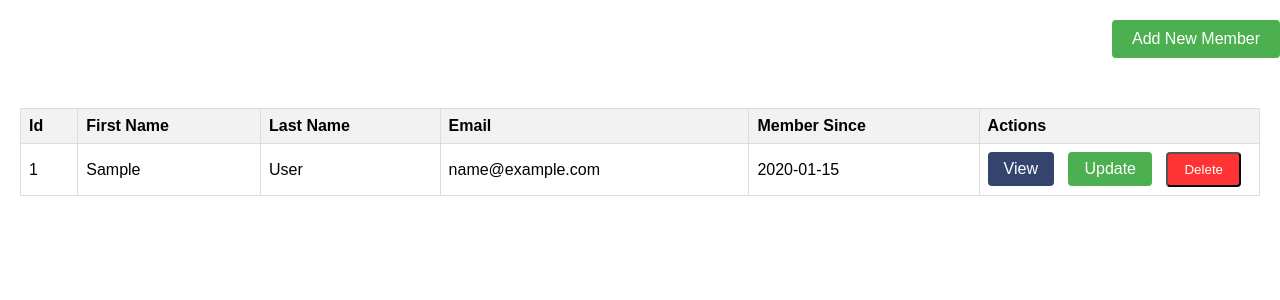
After one commit to emmanuel-mwendwa/Library_Management_System, a Flask app: page /members/view_members in a window 1280 px wide. The commit adds this page. Shown: the top 300 px of the page. Run offline with Flask 3, Linux system fonts and the light colour scheme; tables that the repository leaves empty hold one stand-in row (values such as "Sample post").

Commit message:
Member CRUD operations

```diff
--- a/app/__init__.py
+++ b/app/__init__.py
@@ -26,5 +26,8 @@ def create_app(config_name):
     from .books import book as book_blueprint
     app.register_blueprint(book_blueprint, url_prefix='/books')
 
+    from .members import member as member_blueprint
+    app.register_blueprint(member_blueprint, url_prefix="/members")
+
 
     return app
--- a/app/books/views.py
+++ b/app/books/views.py
@@ -1,6 +1,6 @@
-from flask import render_template, redirect, url_for, flash, current_app, request
+from flask import render_template, redirect, url_for, flash
 
-from flask_login import login_required, current_user
+from flask_login import login_required
 
 from datetime import datetime
 
--- /dev/null
+++ b/app/members/__init__.py
@@ -0,0 +1,5 @@
+from flask import Blueprint
+
+member = Blueprint("member", __name__)
+
+from . import views
--- /dev/null
+++ b/app/members/views.py
@@ -0,0 +1,114 @@
+from flask import render_template, redirect, url_for, flash
+
+from flask_login import login_required
+
+from datetime import datetime
+
+from . import member
+
+from .forms import AddMemberForm
+
+from .. import db
+
+from ..models import Member
+
+
+@member.route('/add_member', methods=["GET", "POST"])
+def add_member():
+
+    form = AddMemberForm()
+
+    if form.validate_on_submit():
+
+        new_member = Member(
+            first_name=form.first_name.data,
+            last_name=form.last_name.data,
+            email=form.email.data.lower(),
+        )
+
+        db.session.add(new_member)
+
+        db.session.commit()
+
+        return redirect(url_for('member.view_members'))
+
+    submit_button_text = "Add Member"
+
+    return render_template("members/add_member.html", form=form, submit_button_text=submit_button_text)
+
+
+@member.route("/view_members")
+def view_members():
+
+    members = Member.query.all()
+
+    return render_template("members/view_members.html", members=members)
+
+
+@member.route("/view_member/<int:member_id>")
+def view_member(member_id):
+
+    try:
+
+        member = Member.query.filter_by(id=member_id).first()
+
+        if member is None:
+
+            raise Exception("Member not found")
+
+        return render_template("members/view_member.html", member=member)
+
+    except Exception as e:
+
+        flash(f"Error: {str(e)}", category="error")
+
+        return render_template("error.html")
+
+
+@member.route('/update_member/<int:member_id>', methods=["GET", "POST", "PUT"])
+def update_member(member_id):
+
+    form = AddMemberForm()
+
+    member = Member.query.get(member_id)
+
+    if member is None:
+
+        flash("Member not found", category="error")
+
+    if form.validate_on_submit():
+        # Update the member attributes based on the data received in the request
+        member.first_name = form.first_name.data
+        member.last_name = form.last_name.data
+        member.email = form.email.data
+
+        # Update the 'updated_at' attribute
+        member.updated_at = datetime.utcnow()
+
+        db.session.commit()
+
+        return redirect(url_for('member.view_member', member_id=member.id))
+
+    form.first_name.data = member.first_name
+    form.last_name.data = member.last_name
+    form.email.data = member.email
+
+    form_heading = "Update Member"
+    submit_button_text = "Update Member"
+
+    return render_template("members/add_member.html", form=form, submit_button_text=submit_button_text, form_heading=form_heading)
+
+@member.route('/delete_member/<int:member_id>', methods=["GET", "DELETE"])
+def delete_member(member_id):
+
+    member = Member.query.get(member_id)
+
+    if member is None:
+
+        flash("Member not found", category="error")
+
+    db.session.delete(member)
+
+    db.session.commit()
+
+    return redirect(url_for("member.view_members"))
--- a/app/templates/base.html
+++ b/app/templates/base.html
@@ -20,7 +20,7 @@
                 <div class="navbar-links">
                     <a href="{{ url_for('home')}}">Dashboard</a>
                     <a href="{{ url_for('book.view_books')}}">Manage Books</a>
-                    <a href="/manage-users">Manage Users</a>
+                    <a href="{{ url_for('member.view_members')}}">Manage Users</a>
                     <a href="{{ url_for('auth.logout')}}">Logout</a>
                 </div>
             </div>
--- a/app/templates/books/add_book.html
+++ b/app/templates/books/add_book.html
@@ -1,4 +1,3 @@
-<!-- add_book.html -->
 {% extends 'base.html' %}
 
 {% block styles %}
--- /dev/null
+++ b/app/templates/members/view_members.html
@@ -0,0 +1,56 @@
+{% extends 'base.html' %}
+
+{% block styles %} {{ super() }} {% endblock %}
+
+{% block content %}
+
+{{ super() }}
+
+  <div class="add-book-button">
+    <a href="{{ url_for('member.add_member') }}" class="button">Add New Member</a>
+  </div>
+
+  <div class="books-container">
+    <table class="book-table">
+      <thead>
+          <tr>
+              <th>Id</th>
+              <th>First Name</th>
+              <th>Last Name</th>
+              <th>Email</th>
+              <th>Member Since</th>
+              <th>Actions</th>
+          </tr>
+      </thead>
+      <tbody>
+          {% for member in members %}
+              <tr>
+                <td>{{ member.id }}</td>
+                <td>{{ member.first_name }}</td>
+                <td>{{ member.last_name }}</td>
+                <td>{{ member.email }}</td>
+                <td>{{ member.created_at.date() }}</td>
+                <td class="actions">
+                    {% if member %}
+                        <a href="{{ url_for('member.view_member', member_id=member.id)}}" class="view-button">View</a>
+                        <a href="{{ url_for('member.update_member', member_id=member.id) }}" class="update-button">Update</a>
+                        <button onclick="confirmDelete('{{member.id}}')" class="delete-button">Delete</button>
+                    {% else %}
+                        <p>Member not found</p>
+                    {% endif %}
+                </td>
+              </tr>
+          {% endfor %}
+      </tbody>
+  </table>
+  </div>
+
+  <script>
+    function confirmDelete(memberId) {
+      if (confirm("Are you sure you want to delete this member?")) {
+        window.location.href = "{{ url_for('member.delete_member', member_id=0) }}".replace('0', memberId);
+      }
+    }
+  </script>
+
+{% endblock %}
```
Also changed, not shown: app/members/forms.py (added, +26 -0 lines), app/models.py (+12 -0 lines), app/templates/members/add_member.html (added, +39 -0 lines), app/templates/members/view_member.html (added, +38 -0 lines), migrations/versions/21d7fe7599a3_members_table.py (added, +52 -0 lines).
